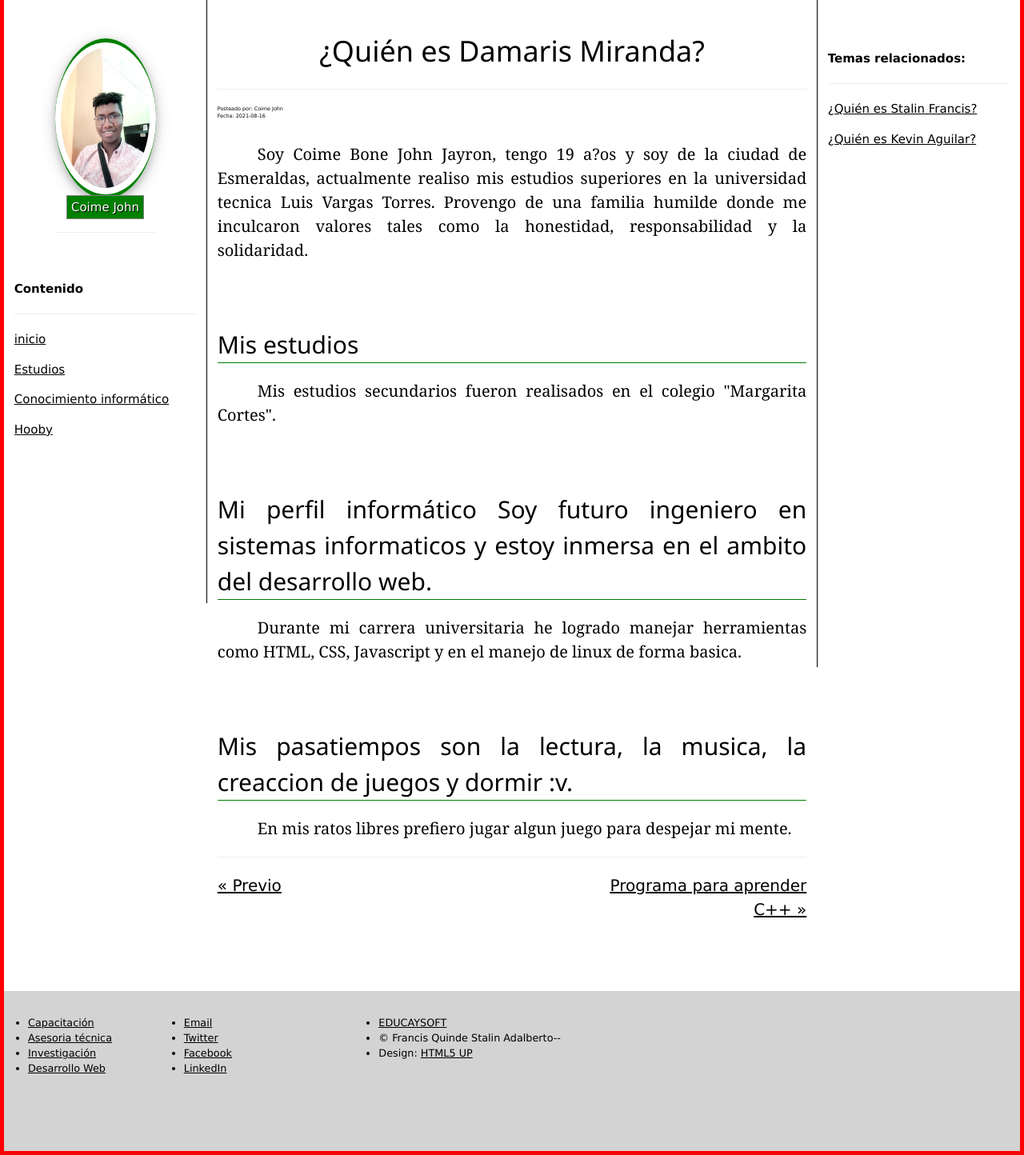
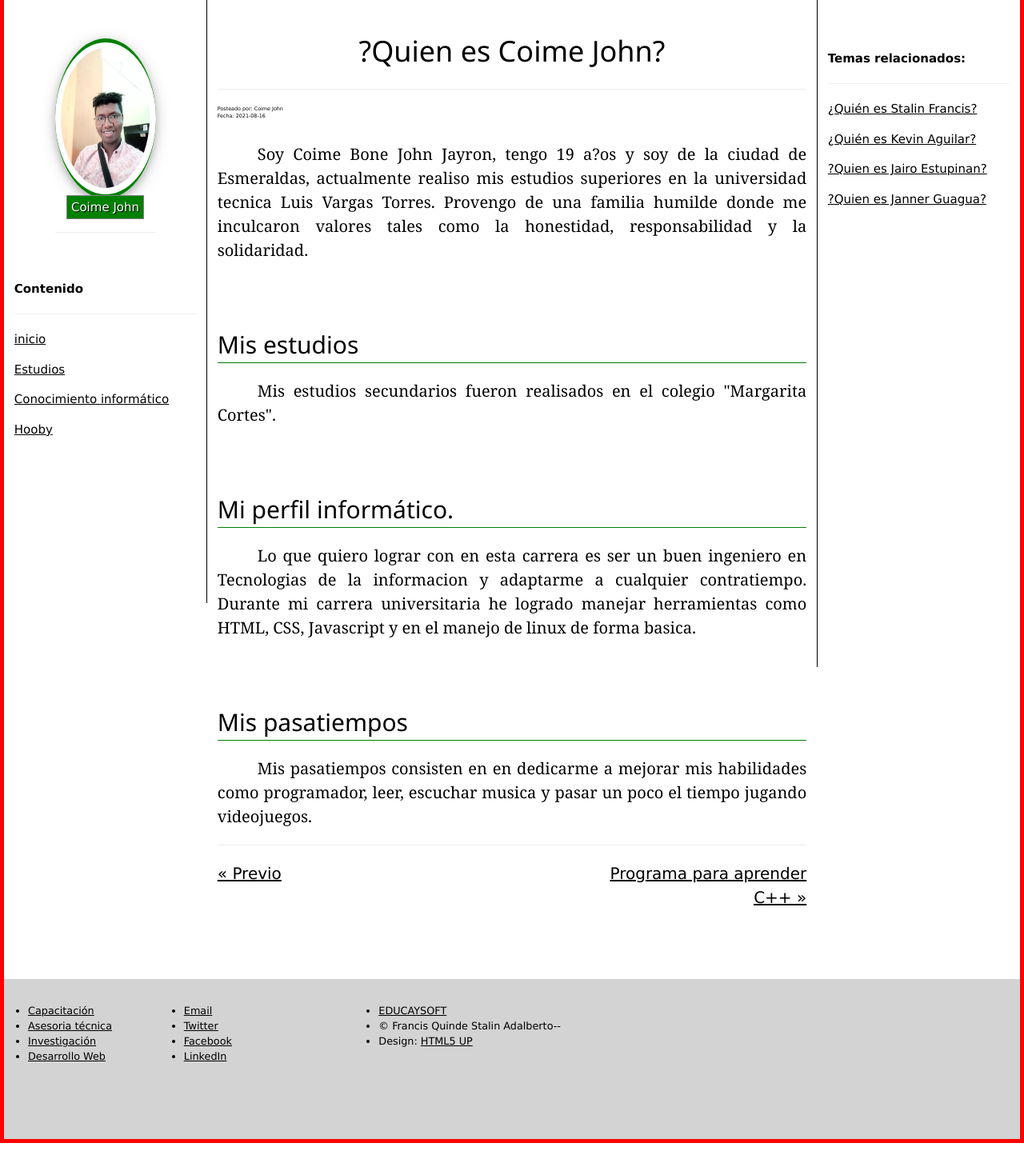
Before and after one commit to educaysoft/educaysoft, a PHP site: page /eys-Coime.php in a window 1280 px wide. Shown: the part 51-1495 px from the top of the page at 80% size. Run offline with PHP 8.4, Linux system fonts and the light colour scheme.

Commit message:
actualisado

```diff
--- a/eys-Coime.php
+++ b/eys-Coime.php
@@ -12,7 +12,7 @@ include("marco-right.php");
    <div  style="width: 100%;">
     <div style="width: 100%; height:100%; margin: auto ; display:inline-block;" >
        <div style=" width:100%; height: 100%; top:0; font-size:20px; text-align:center; float:left;">
-        	<h1>¿Quién es Damaris Miranda?</h1>
+        	<h1>?Quien es Coime John?</h1>
        		 <hr>
 
           <div id="posteo" style="text-align: left; font-size:0.5vw;">
@@ -35,18 +35,18 @@ include("marco-right.php");
 
    <div id="blog-seccion3"  style="height: 50px;"></div>
 
-    <h2 style="border-bottom: 1px solid green;"> Mi perfil informático Soy futuro ingeniero en sistemas informaticos y estoy inmersa en el ambito del desarrollo web. </h2>
+    <h2 style="border-bottom: 1px solid green;"> Mi perfil informático. </h2>
 
 
 
-                   <p  class="eys-parrafo">Durante mi carrera universitaria he logrado manejar herramientas como HTML, CSS, Javascript y en el manejo de linux de forma basica.</p>
+                   <p  class="eys-parrafo">Lo que quiero lograr con en esta carrera es ser un buen ingeniero en Tecnologias de la informacion y adaptarme a cualquier contratiempo. Durante mi carrera universitaria he logrado manejar herramientas como HTML, CSS, Javascript y en el manejo de linux de forma basica.</p>
 
    <div id="blog-seccion4"  style="height: 50px;"></div>
 
-    <h2 style="border-bottom: 1px solid green;"> Mis pasatiempos son la lectura, la musica, la creaccion de juegos y dormir :v.</h2>
+    <h2 style="border-bottom: 1px solid green;"> Mis pasatiempos</h2>
 
 
-                   <p   class="eys-parrafo">En mis ratos libres prefiero jugar algun juego para despejar mi mente.</p>
+                   <p   class="eys-parrafo">Mis pasatiempos consisten en en dedicarme a mejorar mis habilidades como programador, leer, escuchar musica y pasar un poco el tiempo jugando videojuegos.</p>
 
 
 
@@ -84,7 +84,7 @@ document.getElementById("foto").src="./images/John.jpg";
 document.getElementById("elnombre").innerHTML="Coime John";
 
 
- document.getElementById("blog-relacionados").innerHTML="<p><b>Temas relacionados:</b></p><hr> <p><a href='eys-stalin.php'>¿Quién es Stalin Francis?</a></p><p><a href='eys-kevin.php'>¿Quién es Kevin Aguilar?</a></p> ";
+document.getElementById("blog-relacionados").innerHTML="<p><b>Temas relacionados:</b></p><hr> <p><a href='eys-stalin.php'>¿Quién es Stalin Francis?</a></p><p><a href='eys-kevin.php'>¿Quién es Kevin Aguilar?</a></p><p><a href='eys-estupinan.ph'>?Quien es Jairo Estupinan?</a></p><p> <a href='eys.janner.php'>?Quien es Janner Guagua?</a></p> ";
 
  </script>
 
```
